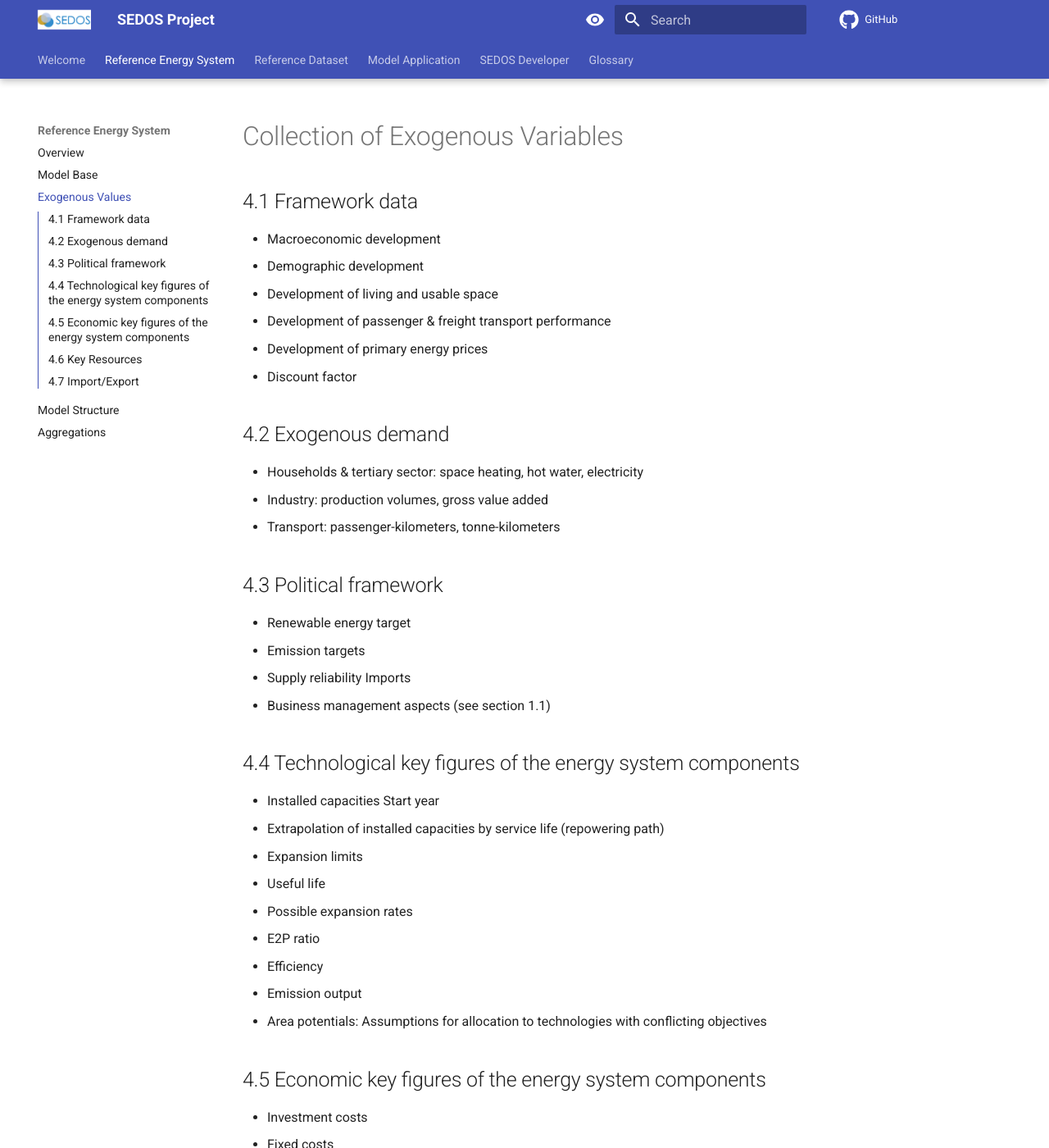
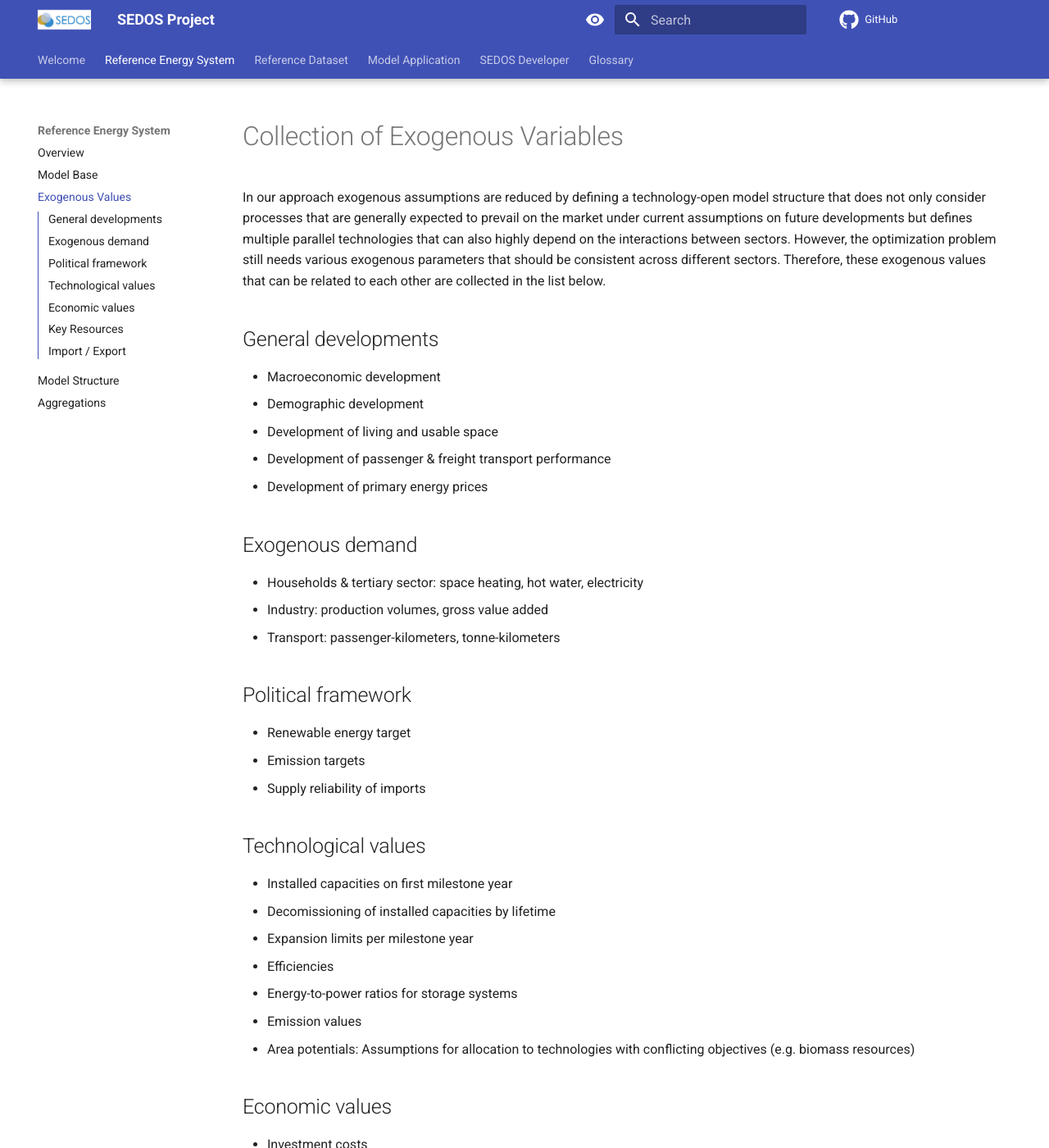
Before and after one commit to sedos-project/organization, an MkDocs documentation site: the page built from docs/visitor/structure/exogenous_values.md, in a window 1280 px wide and 1400 px high. Shown: the whole window at 82% size. Built offline with MkDocs 1.6.1 and Material for MkDocs 9.7.7, drawn with Linux system fonts in a browser that asks for light colours; comment, search, counter and statistics services are not loaded; some of the changed text lies outside the part shown.

Commit message:
Add first draft for new structure description for external SEDOS users.

```diff
--- a/docs/visitor/structure/exogenous_values.md
+++ b/docs/visitor/structure/exogenous_values.md
@@ -1,54 +1,55 @@
 # Collection of Exogenous Variables
 
-## 4.1 Framework data
+In our approach exogenous assumptions are reduced by defining a technology-open model structure that does not only consider
+processes that are generally expected to prevail on the market under current assumptions on future developments but
+defines multiple parallel technologies that can also highly depend on the interactions between sectors.
+However, the optimization problem still needs various exogenous parameters that should be consistent across different sectors.
+Therefore, these exogenous values that can be related to each other are collected in the list below.
+
+## General developments
 
 - Macroeconomic development
 - Demographic development
 - Development of living and usable space
 - Development of passenger & freight transport performance
 - Development of primary energy prices
-- Discount factor
 
-## 4.2 Exogenous demand
+## Exogenous demand
 
 - Households & tertiary sector: space heating, hot water, electricity
 - Industry: production volumes, gross value added
 - Transport: passenger-kilometers, tonne-kilometers
 
-## 4.3 Political framework
+## Political framework
 
 - Renewable energy target
 - Emission targets
-- Supply reliability Imports
-- Business management aspects (see section 1.1)
+- Supply reliability of imports
 
-## 4.4 Technological key figures of the energy system components
+## Technological values
 
-- Installed capacities Start year
-- Extrapolation of installed capacities by service life (repowering path)
-- Expansion limits
-- Useful life
-- Possible expansion rates
-- E2P ratio
-- Efficiency
-- Emission output
-- Area potentials: Assumptions for allocation to technologies with conflicting objectives
+- Installed capacities on first milestone year
+- Decomissioning of installed capacities by lifetime
+- Expansion limits per milestone year
+- Efficiencies
+- Energy-to-power ratios for storage systems
+- Emission values
+- Area potentials: Assumptions for allocation to technologies with conflicting objectives (e.g. biomass resources)
 
-## 4.5 Economic key figures of the energy system components
-
+## Economic values
 - Investment costs
 - Fixed costs
 - Variable costs
-- WACC (global)
+- Weighted average costs of capital (harmonized across all sectors)
 
-## 4.6 Key Resources
+## Key Resources
 
 - Annual potential
 - Hourly potential
 - Subsidy costs
 
-## 4.7 Import/Export
+## Import / Export
 
-- Electricity and commodity prices Neighbouring countries
+- Electricity and commodity prices of neighbouring countries
 - Restrictions on all imports from neighboring countries
-- Further cost-potential ratios for imports of PtG and PtL products
+- Ccost-potential ratios for imports of PtG and PtL products
```
Also changed, not shown: docs/visitor/structure/model_frame.md (+14 -50 lines), docs/visitor/structure/overview.md (+10 -0 lines).
